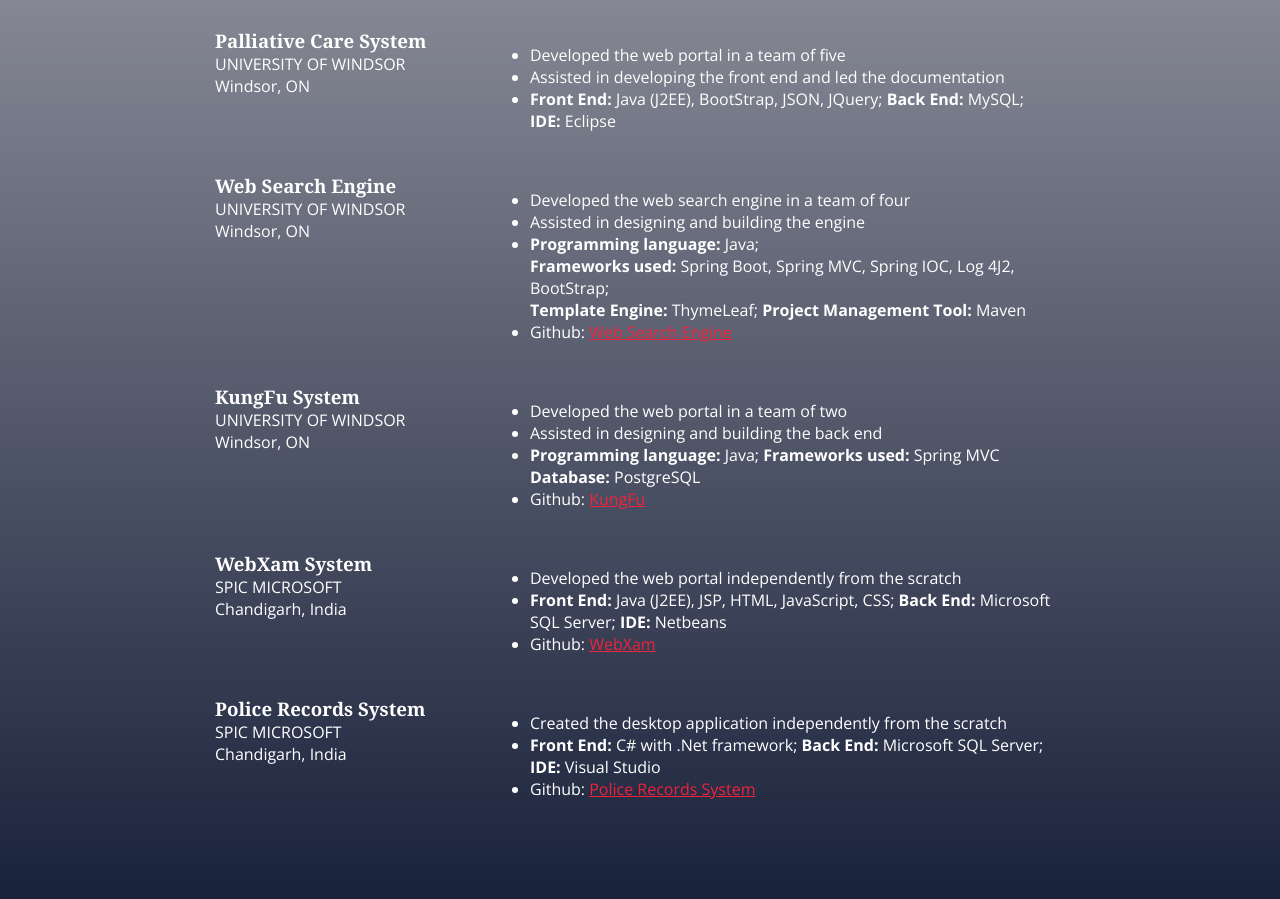
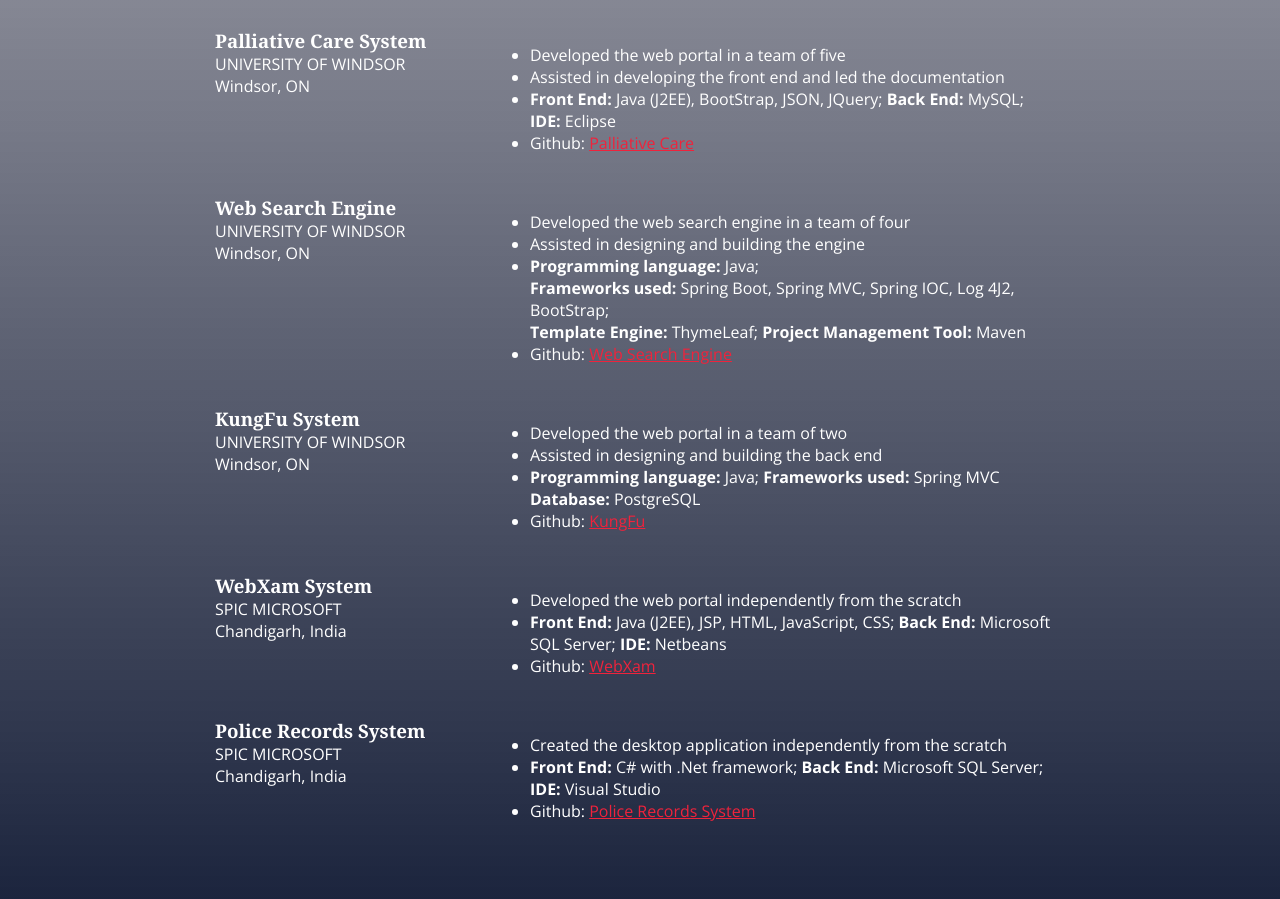
Before and after one commit to eshan-gill/eshan-gill.github.io, a plain HTML site: page index.html in a window 1280 px wide. Shown: the part 2980-3879 px from the top of the page. Drawn offline with nearby package versions, Linux system fonts and the light colour scheme.

Commit message:
Update index.html

```diff
--- a/index.html
+++ b/index.html
@@ -168,6 +168,8 @@
             <li>Assisted in developing the front end and led the documentation</li>
             <li><strong>Front End:</strong> Java (J2EE), BootStrap, JSON, JQuery; <strong>Back End:</strong> MySQL;<br>
                 <strong>IDE:</strong>  Eclipse</li>
+            <li>Github: <a href="https://github.com/eshan-gill/Palliative-Care" target="_blank"> Palliative Care </a></li>
+
           </ul>
         </div>
 
```
